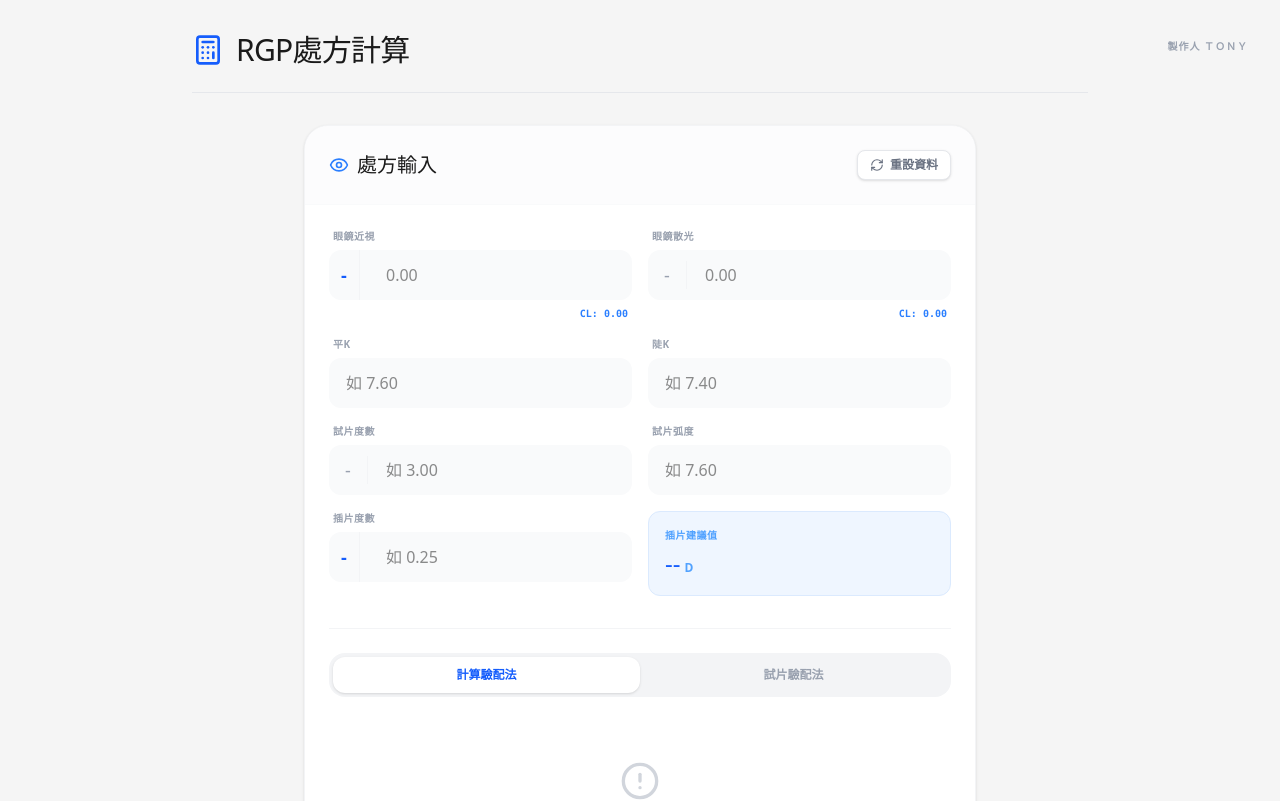
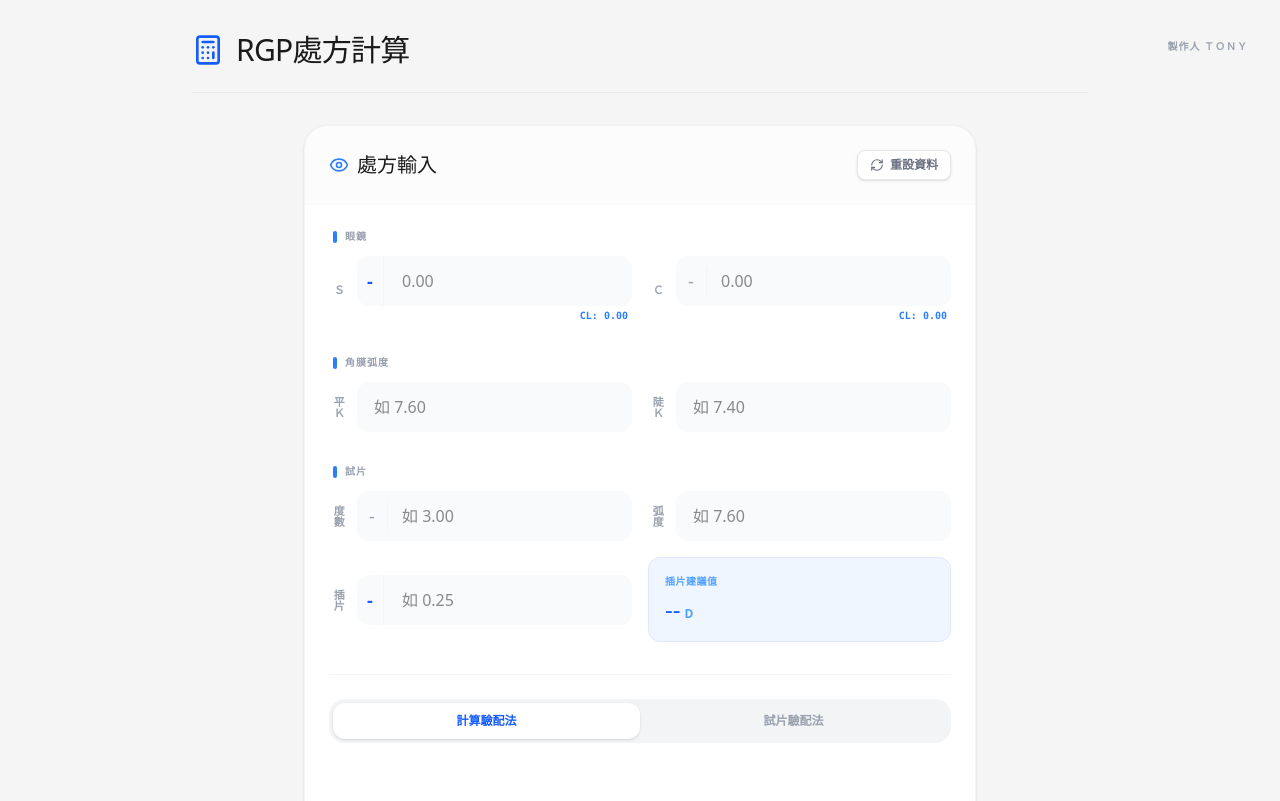
Before and after one commit to Luna05140514/rgp, a React (Vite) app: page / in a window 1280 px wide. Shown: the top 801 px of the page. Built offline with nearby package versions, Linux system fonts and the light colour scheme.

Commit message:
Add files via upload

```diff
--- a/src/App.tsx
+++ b/src/App.tsx
@@ -220,62 +220,95 @@ function EyeSection({ title, data, result, onChange, onReset }: EyeSectionProps)
         </div>
       </div>
 
-      <div className="p-6 space-y-6 flex-grow">
+      <div className="p-6 space-y-8 flex-grow">
+        {/* 眼鏡 Section */}
+        <div className="space-y-3">
+          <h3 className="text-[10px] font-bold text-gray-400 uppercase tracking-widest flex items-center gap-2 px-1">
+            <div className="w-1 h-3 bg-blue-500 rounded-full" />
+            眼鏡
+          </h3>
           <div className="grid grid-cols-2 gap-4">
             <InputGroup
-            label="眼鏡近視"
+              label="Ｓ"
               value={data.sphere}
               onChange={(v) => onChange('sphere', v)}
               sign={data.sphereSign}
               onSignChange={(s) => onChange('sphereSign', s)}
               allowSignToggle
               secondaryValue={`CL: ${clSphere}`}
+              inline
             />
             <InputGroup
-            label="眼鏡散光"
+              label="Ｃ"
               value={data.cylinder}
               onChange={(v) => onChange('cylinder', v)}
               sign="-"
               secondaryValue={`CL: ${clCylinder}`}
+              inline
             />
+          </div>
+        </div>
+
+        {/* 角膜弧度 Section */}
+        <div className="space-y-3">
+          <h3 className="text-[10px] font-bold text-gray-400 uppercase tracking-widest flex items-center gap-2 px-1">
+            <div className="w-1 h-3 bg-blue-500 rounded-full" />
+            角膜弧度
+          </h3>
+          <div className="grid grid-cols-2 gap-4">
             <InputGroup
-            label="平K"
+              label="平Ｋ"
               value={data.flatRadius}
               onChange={(v) => onChange('flatRadius', v)}
               placeholder="如 7.60"
               precision={2}
               secondaryValue={data.flatRadius > 0 ? `${(K_CONSTANT / data.flatRadius).toFixed(2)} D` : undefined}
+              inline
             />
             <InputGroup
-            label="陡K"
+              label="陡Ｋ"
               value={data.steepRadius}
               onChange={(v) => onChange('steepRadius', v)}
               placeholder="如 7.40"
               precision={2}
               secondaryValue={data.steepRadius > 0 ? `${(K_CONSTANT / data.steepRadius).toFixed(2)} D` : undefined}
+              inline
             />
+          </div>
+        </div>
+
+        {/* 試片 Section */}
+        <div className="space-y-3">
+          <h3 className="text-[10px] font-bold text-gray-400 uppercase tracking-widest flex items-center gap-2 px-1">
+            <div className="w-1 h-3 bg-blue-500 rounded-full" />
+            試片
+          </h3>
+          <div className="grid grid-cols-2 gap-4">
             <InputGroup
-            label="試片度數"
+              label="度數"
               value={data.trialPower}
               onChange={(v) => onChange('trialPower', v)}
               placeholder="如 3.00"
               sign="-"
+              inline
             />
             <InputGroup
-            label="試片弧度"
+              label="弧度"
               value={data.trialRadius}
               onChange={(v) => onChange('trialRadius', v)}
               placeholder="如 7.60"
               precision={2}
+              inline
             />
             <InputGroup
-            label="插片度數"
+              label="插片"
               value={data.overRefraction}
               onChange={(v) => onChange('overRefraction', v)}
               placeholder="如 0.25"
               sign={data.overRefractionSign}
               onSignChange={(s) => onChange('overRefractionSign', s)}
               allowSignToggle
+              inline
             />
             <div className="p-4 bg-blue-50 rounded-xl border border-blue-100 flex flex-col justify-center">
               <div className="flex justify-between items-start mb-1">
@@ -304,6 +337,7 @@ function EyeSection({ title, data, result, onChange, onReset }: EyeSectionProps)
                   })()}
                 </span>
                 <span className="text-xs font-bold text-blue-400 uppercase">D</span>
+              </div>
             </div>
           </div>
         </div>
@@ -534,7 +568,8 @@ function InputGroup({
   onSignChange,
   allowSignToggle = false,
   secondaryValue,
-  precision = 2
+  precision = 2,
+  inline = false
 }: {
   label: string,
   value: number,
@@ -544,7 +579,8 @@ function InputGroup({
   onSignChange?: (s: '+' | '-') => void,
   allowSignToggle?: boolean,
   secondaryValue?: string,
-  precision?: number
+  precision?: number,
+  inline?: boolean
 }) {
   const [localValue, setLocalValue] = useState<string>(value === 0 ? '' : value.toString());
 
@@ -572,22 +608,23 @@ function InputGroup({
   };
 
   return (
-    <div className="space-y-1.5">
-      <div className="flex justify-between items-center px-1">
-        <label className="text-[10px] font-bold uppercase tracking-wider text-gray-400">{label}</label>
-      </div>
+    <div className={inline ? "flex items-center gap-2" : "space-y-1.5"}>
+      <label className={inline ? "text-[11px] font-bold text-gray-400 shrink-0 min-w-[1.25rem] flex flex-col items-center justify-center leading-none tracking-tighter" : "text-[10px] font-bold uppercase tracking-wider text-gray-400 px-1 block"}>
+        {inline ? label.split('').map((char, i) => <span key={i}>{char}</span>) : label}
+      </label>
+      <div className="flex-1 flex flex-col">
         <div className="relative flex items-center">
           {sign && (
             <div className="absolute left-0 flex items-center h-full">
               {allowSignToggle ? (
                 <button
                   onClick={() => onSignChange?.(sign === '+' ? '-' : '+')}
-                className="h-full px-3 text-lg font-bold text-blue-600 hover:bg-gray-100 rounded-l-xl transition-colors border-r border-gray-100"
+                  className="h-full px-2.5 text-lg font-bold text-blue-600 hover:bg-gray-100 rounded-l-xl transition-colors border-r border-gray-100"
                 >
                   {sign}
                 </button>
               ) : (
-              <span className="px-4 text-lg font-medium text-gray-400 border-r border-gray-100">
+                <span className="px-3 text-lg font-medium text-gray-400 border-r border-gray-100">
                   {sign}
                 </span>
               )}
@@ -601,15 +638,16 @@ function InputGroup({
             onBlur={handleBlur}
             placeholder={placeholder}
             className={`w-full py-3 pr-4 bg-gray-50 border border-transparent focus:border-blue-500 focus:bg-white rounded-xl outline-none transition-all text-base font-medium ${
-            sign ? 'pl-14' : 'pl-4'
+              sign ? 'pl-11' : 'pl-4'
             }`}
           />
         </div>
         {secondaryValue && (
-        <div className="flex justify-end px-1">
+          <div className="flex justify-end px-1 mt-0.5">
             <span className="text-[10px] font-mono text-blue-500 font-bold">{secondaryValue}</span>
           </div>
         )}
+      </div>
     </div>
   );
 }
```
Lines whose indentation alone changed are shown as unchanged.
